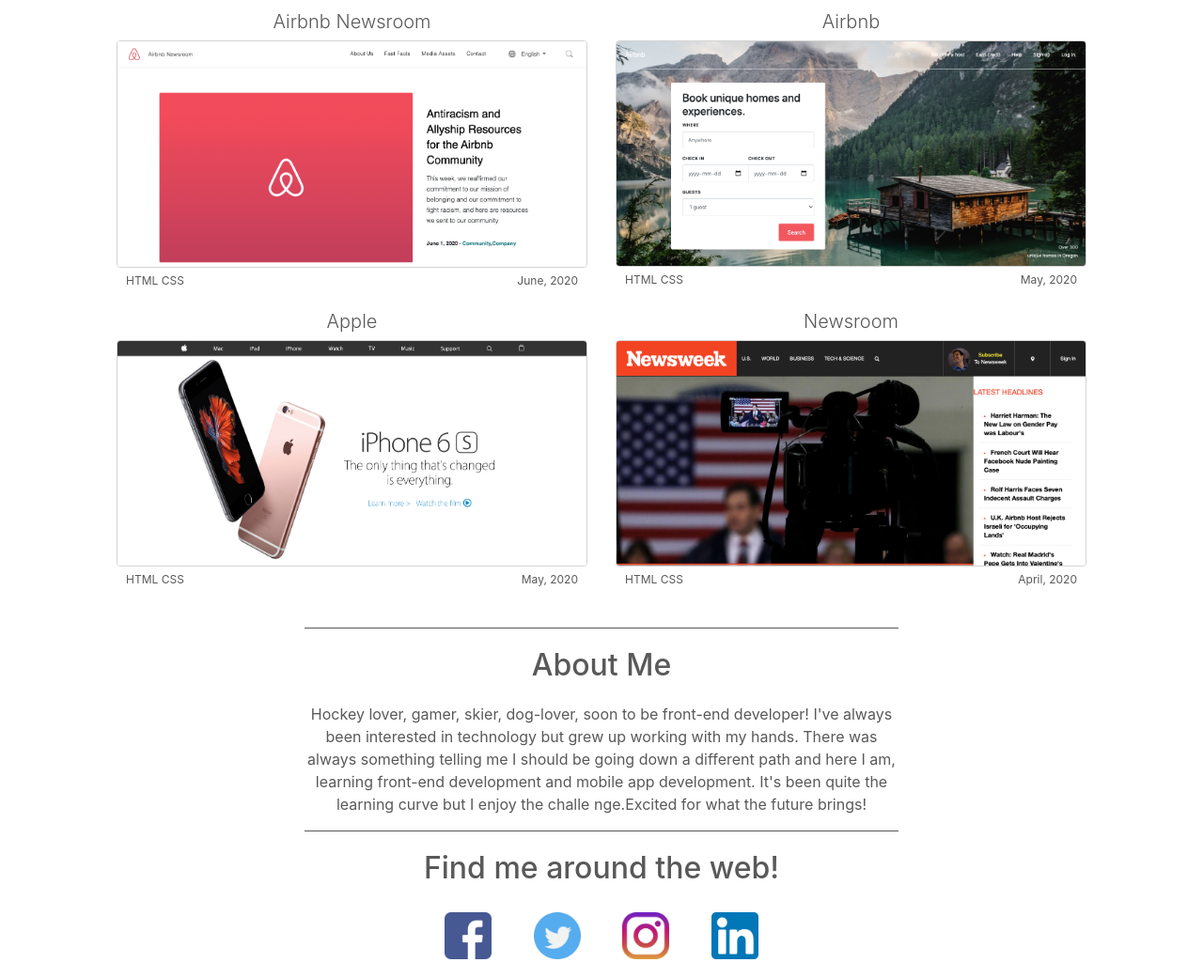
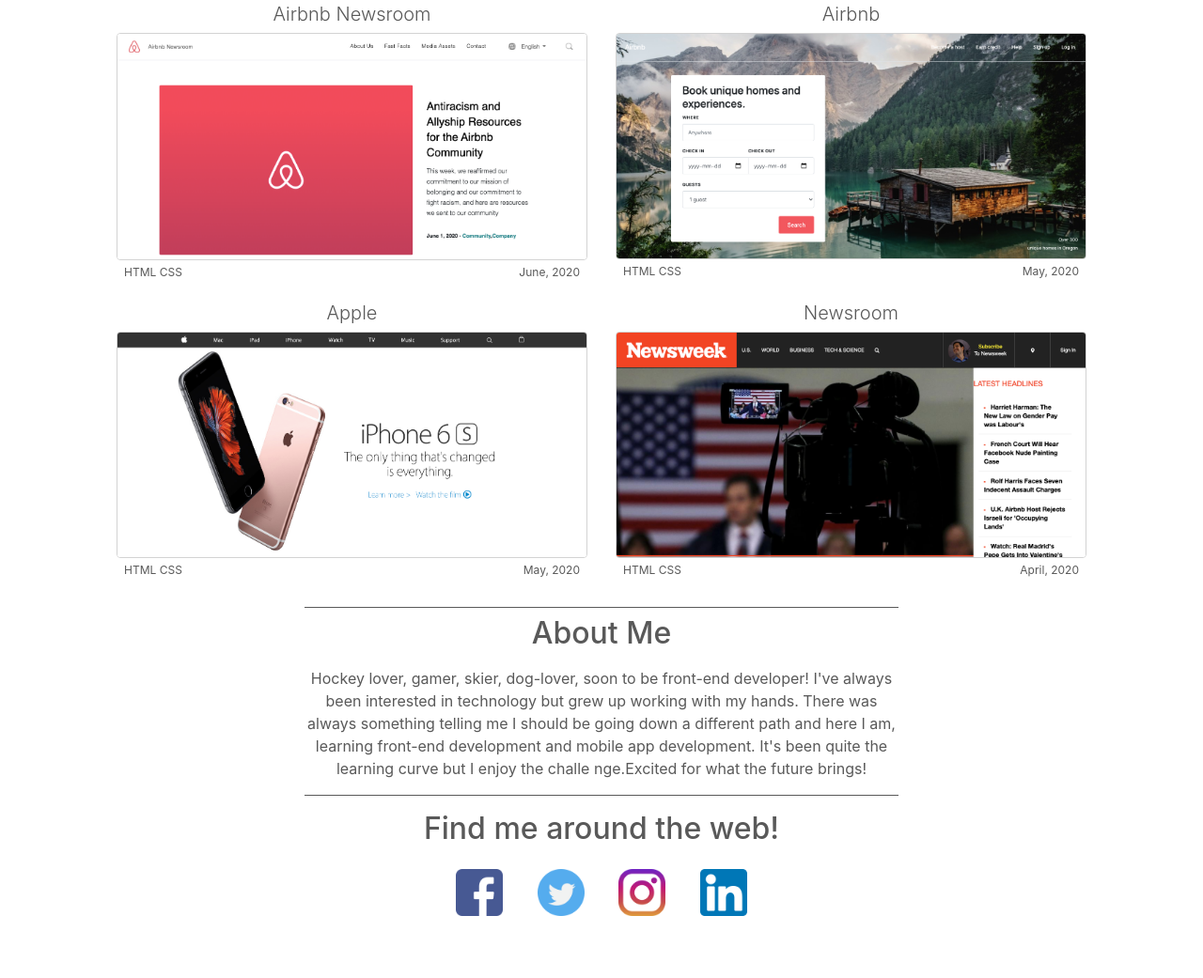
Before and after one commit to bradrogers1/personalportfolio, a plain HTML site: page index.html in a window 1280 px wide. Shown: the part 725-1766 px from the top of the page at 94% size. After the commit the page ends 1716 px from the top, so only its background shows below. Drawn offline with nearby package versions, Linux system fonts and the light colour scheme.

Commit message:
final commit

```diff
--- a/index.html
+++ b/index.html
@@ -12,32 +12,33 @@
    <title>Brad Rogers Portfolio</title>
  </head>
  <body>
-   <!---     Nav     --->
+
+   <!-- Nav -->
    <nav class ="navbar navbar-expand-md position-absolute w-100 position-static" id="navbar">
      <a class="navbar-brand py-0 pr-0 pl-2 text-white" href="#">Brad Rogers</a>
      <div class="d-md-flex flex-grow-1" id="mdNavbar">
        <div class="navbar-nav ml-auto float-right d-inline">
          <a class="nav-item nav-link py-0 px-2 text-white" href="#portfolio"><div class="px-2">Portfolio</div></a>
          <a class="nav-item nav-link py-0 px-2 text-white" href="#about"><div class="px-2">About</div></a>
-        <a class="nav-item nav-link py-0 px-2 text-white" href="#social"><div class="px-2">Social</div></a>
+         <a class="nav-item nav-link py-0 px-2 text-white" href="#social"><div class="px-2">Social</div></a>
        </div>
      </div>
-     <!-- small nav -->
+     <!-- Small Nav -->
      <div class="small-nav">
        <button class="navbar-toggler" type="button" data-toggle="collapse" data-target="#navbarToggle" aria-controls="navbarToggle" aria-expanded="false" aria-label="Toggle navigation">
           <span class="navbar-toggler-icon"></span>
        </button>
 
-        <div class="collapse navbar-collapse position-absolute" id="navbarToggle">
+       <div class="collapse navbar-collapse position-absolute" id="navbarToggle">
          <ul class="navbar-nav mr-auto">
-           <li class="nav-item active">
-             <a class="nav-link" href="#portfolio">Portfolio</a>
+           <li class="nav-item py-0">
+             <a class="nav-link text-white" href="#portfolio">Portfolio</a>
            </li>
-           <li class="nav-item">
-             <a class="nav-link" href="#about">About</a>
+           <li class="nav-item py-0">
+             <a class="nav-link text-white" href="#about">About</a>
            </li>
-           <li class="nav-item">
-             <a class="nav-link" href="#social">Social</a>
+           <li class="nav-item py-0">
+             <a class="nav-link text-white" href="#social">Social</a>
            </li>
          </ul>
        </div>
@@ -45,7 +46,7 @@
     </nav>
     <!-- Nav -->
 
-    <!-- Hero Content -->
+    <!-- Hero -->
     <div id="hero" class="position-relative">
       <div class="container-fluid">
         <div class="text-white" id="hero-info">
@@ -56,12 +57,12 @@
         </div>
       </div>
     </div>
-    <!-- hero content -->
+    <!-- Hero -->
 
     <!-- portfolio -->
     <div class="container-fluid">
       <div class="portfolio" id="portfolio">
-        <div class="portfolio-title">
+        <div class="portfolio-title py-3">
           <h2>Portfolio</h2>
         </div>
         <div class="row news-row">
@@ -70,10 +71,10 @@
             <div class="hero-image">
               <a href="https://admiring-goodall-d48bbe.netlify.app/" target="_blank"><img src="./images/airbnb.png" class="img-fluid rounded"></a>
             </div>
-            <div class="port-info">
-              <p class="port-lang">HTML
+            <div class="port-info pt-1">
+              <p class="port-lang pl-2">HTML
                  CSS</p>
-              <p class="port-date">June, 2020</p>
+              <p class="port-date pr-2">June, 2020</p>
             </div>
           </div>
           <div class="col-12 col-md-6 portfolio-item">
@@ -81,10 +82,10 @@
             <div class="hero-image">
               <a href="https://agitated-northcutt-2d6e12.netlify.app/" target="_blank"><img src="./images/airbnb2.png" class="img-fluid rounded"><a/>
             </div>
-            <div class="port-info">
-              <p class="port-lang">HTML
+            <div class="port-info pt-1">
+              <p class="port-lang pl-2">HTML
                  CSS</p>
-              <p class="port-date">May, 2020</p>
+              <p class="port-date pr-2">May, 2020</p>
             </div>
           </div>
           <div class="col-12 col-md-6 portfolio-item">
@@ -92,10 +93,10 @@
             <div class="hero-image">
               <a href="https://loving-turing-1b6a2b.netlify.app/" target="_blank"><img src="./images/apple.png" class="img-fluid rounded"><a/>
             </div>
-            <div class="port-info">
-              <p class="port-lang">HTML
+            <div class="port-info pt-1">
+              <p class="port-lang pl-2">HTML
                  CSS</p>
-              <p class="port-date">May, 2020</p>
+              <p class="port-date pr-2">May, 2020</p>
             </div>
           </div>
           <div class="col-12 col-md-6 portfolio-item">
@@ -103,40 +104,42 @@
             <div class="hero-image">
               <a href="https://kind-pare-fce87a.netlify.app" target="_blank"><img src="./images/newsroom.png" class="img-fluid rounded"><a/>
             </div>
-            <div class="port-info">
-              <p class="port-lang">HTML
+            <div class="port-info pt-1">
+              <p class="port-lang pl-2">HTML
                  CSS</p>
-              <p class="port-date">April, 2020</p>
+              <p class="port-date pr-2">April, 2020</p>
             </div>
           </div>
         </div>
       </div>
-
-      <!-- portfolio -->
+      <!-- Portfolio -->
 
       <!-- About -->
       <div class="about" id="about">
         <div class="about-title">
-          <h2>About Me</h2>
+          <h2 class="py-2 mt-2">About Me</h2>
         </div>
         <div class="about-info">
           <p>Hockey lover, gamer, skier, dog-lover, soon to be front-end developer! I've always been interested in technology but grew up working with my hands. There was always something telling me I should be going down a different path and here I am, learning front-end development and mobile app development. It's been quite the learning curve but I enjoy the challe nge.Excited for what the future brings!
         </div>
       </div>
+      <!-- About -->
 
-      <!-- social -->
-      <div class="social-links" id="social">
+      <!-- Social -->
+      <div class="social-links pb-3" id="social">
         <div class="social-links-title">
-          <h2>Find me around the web!</h2>
+          <h2 class="py-3">Find me around the web!</h2>
         </div>
-          <div class="social-media-icons">
-            <a href="https://www.facebook.com" target="_blank"><img src="./images/facebook.png" class="img-fluid rounded"><a/>
-            <a href="https://www.twitter.com" target="_blank"><img src="./images/twitter.png" class="img-fluid rounded"><a/>
-            <a href="https://www.instagram.com" target="_blank"><img src="./images/instagram.png" class="img-fluid rounded"><a/>
-            <a href="https://www.linkedin.com" target="_blank"><img src="./images/linkedin.png" class="img-fluid rounded"><a/>
-          </div>
+        <div class="social-media-icons">
+          <a href="https://www.facebook.com" target="_blank"><img src="./images/facebook.png" class="img-fluid rounded mx-3"><a/>
+          <a href="https://www.twitter.com" target="_blank"><img src="./images/twitter.png" class="img-fluid rounded mx-3"><a/>
+          <a href="https://www.instagram.com" target="_blank"><img src="./images/instagram.png" class="img-fluid rounded mx-3"><a/>
+          <a href="https://www.linkedin.com" target="_blank"><img src="./images/linkedin.png" class="img-fluid rounded mx-3"><a/>
         </div>
+      </div>
+      <!-- Social -->
     </div>
+
 
    <!-- jQuery first, then Popper.js, then Bootstrap JS -->
    <script src="https://code.jquery.com/jquery-3.5.1.slim.min.js" integrity="sha384-DfXdz2htPH0lsSSs5nCTpuj/zy4C+OGpamoFVy38MVBnE+IbbVYUew+OrCXaRkfj" crossorigin="anonymous"></script>
--- a/style.css
+++ b/style.css
@@ -1,4 +1,3 @@
-
 @media (min-width: 1200px) {
   .container-fluid {
     max-width: 1080px;
@@ -11,17 +10,17 @@
   padding-right: 24px;
 }
 
+/* Nav */
+
 #navbar {
   z-index: 1;
 }
 
 .nav-menu-options {
   float: right;
-  background-color: red;
 }
 .nav-item {
   display: inline-block;
-
 }
 
 @media (max-width: 768px) {
@@ -30,7 +29,7 @@
   }
 }
 
-/* small nav */
+/* Small Nav */
 
 .small-nav {
   background-image: url(./images/hamburgermenu.png);
@@ -40,18 +39,15 @@
   z-index: 10;
 }
 
-.small-nav a {
-  color: white;
-}
-
 @media (min-width: 768px) {
   .small-nav {
     display: none;
   }
 }
 
+/* Nav */
 
-/* hero */
+/* Hero */
 
 #hero {
   background-image: url(./images/hero-background.jpg);
@@ -86,10 +82,11 @@
   }
 }
 
+/* Hero */
+
 /* Portfolio */
 
 .portfolio h2 {
-  padding: 20px 0 20px 0;
   text-align: center;
   color: #595959;
 
@@ -119,19 +116,16 @@
   width: 100%;
   font-size: 12px;
   color: #595959;
-  padding-top: 5px;
 }
 
 .port-date {
   display: inline;
   float: right;
-  padding-right: 10px;
 }
 
 .port-lang {
   display: inline;
   float: left;
-  padding-left: 10px;
 }
 
 .about {
@@ -153,12 +147,14 @@
  }
 }
 
+/* Portfolio */
+
+/* About */
+
 .about h2 {
   border-top: 1px solid #595959;
   text-align: center;
-  padding: 20px 0 20px 0;
   color: #595959;
-  margin: 20px 0 0 0;
 }
 
 .about p {
@@ -170,17 +166,13 @@
   border-bottom: 1px solid #595959;
 }
 
-.social-links {
-  padding-bottom: 20px;
-}
+/* About */
+
+/* Social */
 
 .social-links-title {
   text-align: center;
   color: #595959;
-}
-
-.social-links h2 {
-  padding: 20px 0 20px 0;
 }
 
 .social-media-icons {
@@ -190,5 +182,4 @@
 .social-media-icons img {
   width: 50px;
   height: 50px;
-  margin: 0 20px 0 20px;
 }
```
